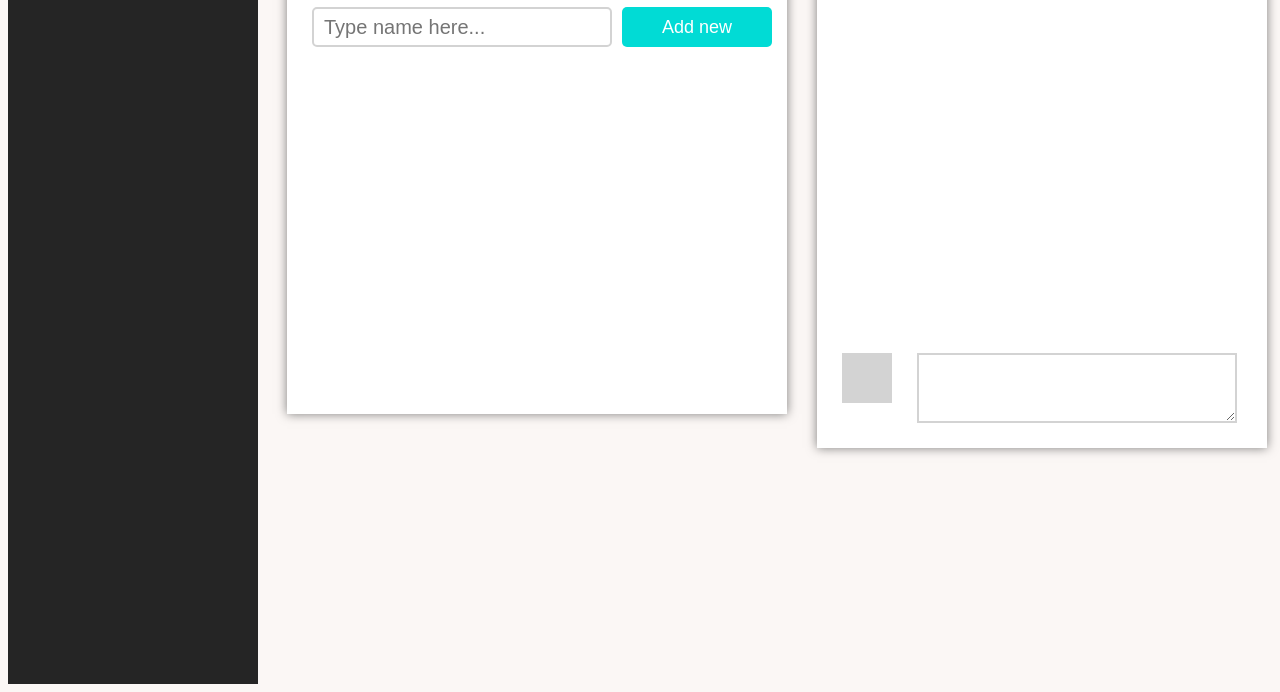
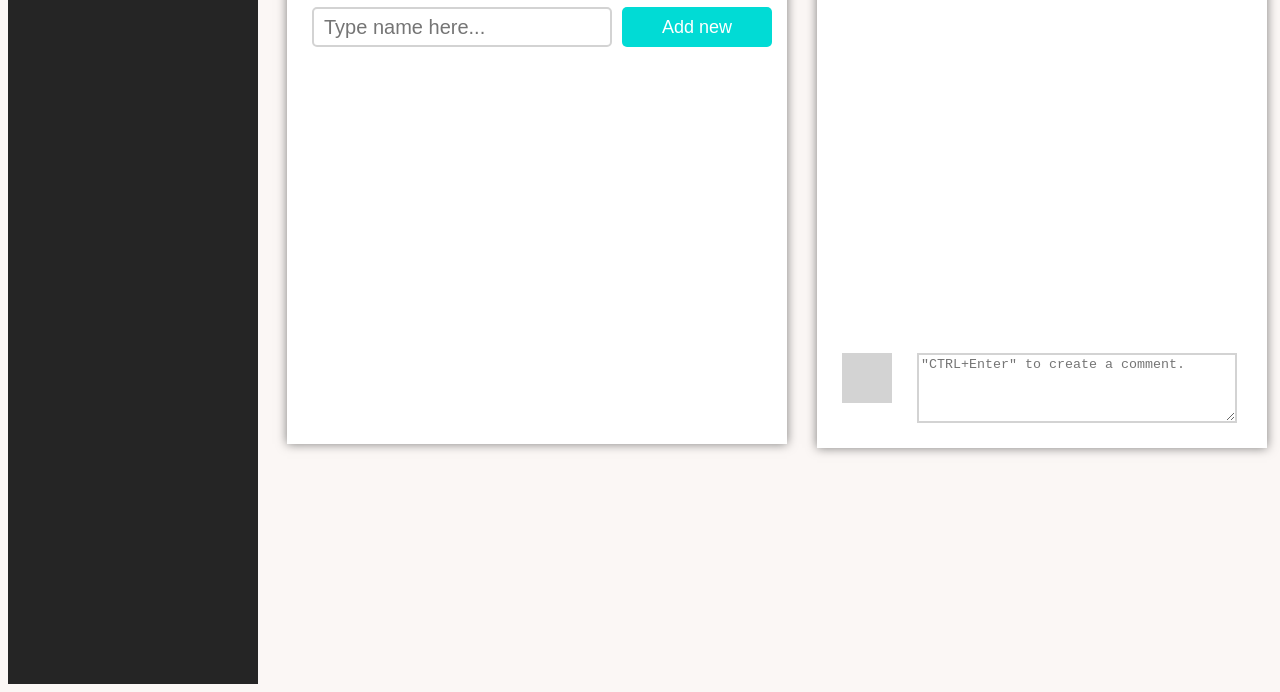
Before and after one commit to RomanMykytyn/Empeek, a React app: page / in a window 1280 px wide. Shown: the part 124-816 px from the top of the page. Built offline with nearby package versions, Linux system fonts and the light colour scheme.

Commit message:
'Fixed4'

```diff
--- a/src/comments.js
+++ b/src/comments.js
@@ -47,7 +47,8 @@ addComment(e) {
         </div>
 
         <textarea onChange={this.onChangeComment}
-                  onKeyPress={this.addComment}>
+                  onKeyPress={this.addComment}
+                  placeholder='"CTRL+Enter" to create a comment.'>
         </textarea>
       </div>
     );
--- a/src/items.css
+++ b/src/items.css
@@ -4,7 +4,7 @@
   box-shadow: 0 0 10px rgba(0,0,0,0.5);
   background-color: white;
   width: 500px;
-  min-height: 500px;
+  min-height: 530px;
   max-height: 800px;
   overflow: auto;
   padding-top: 0px;
```
Also changed, not shown: dist/bundle.css, 1 other file.
